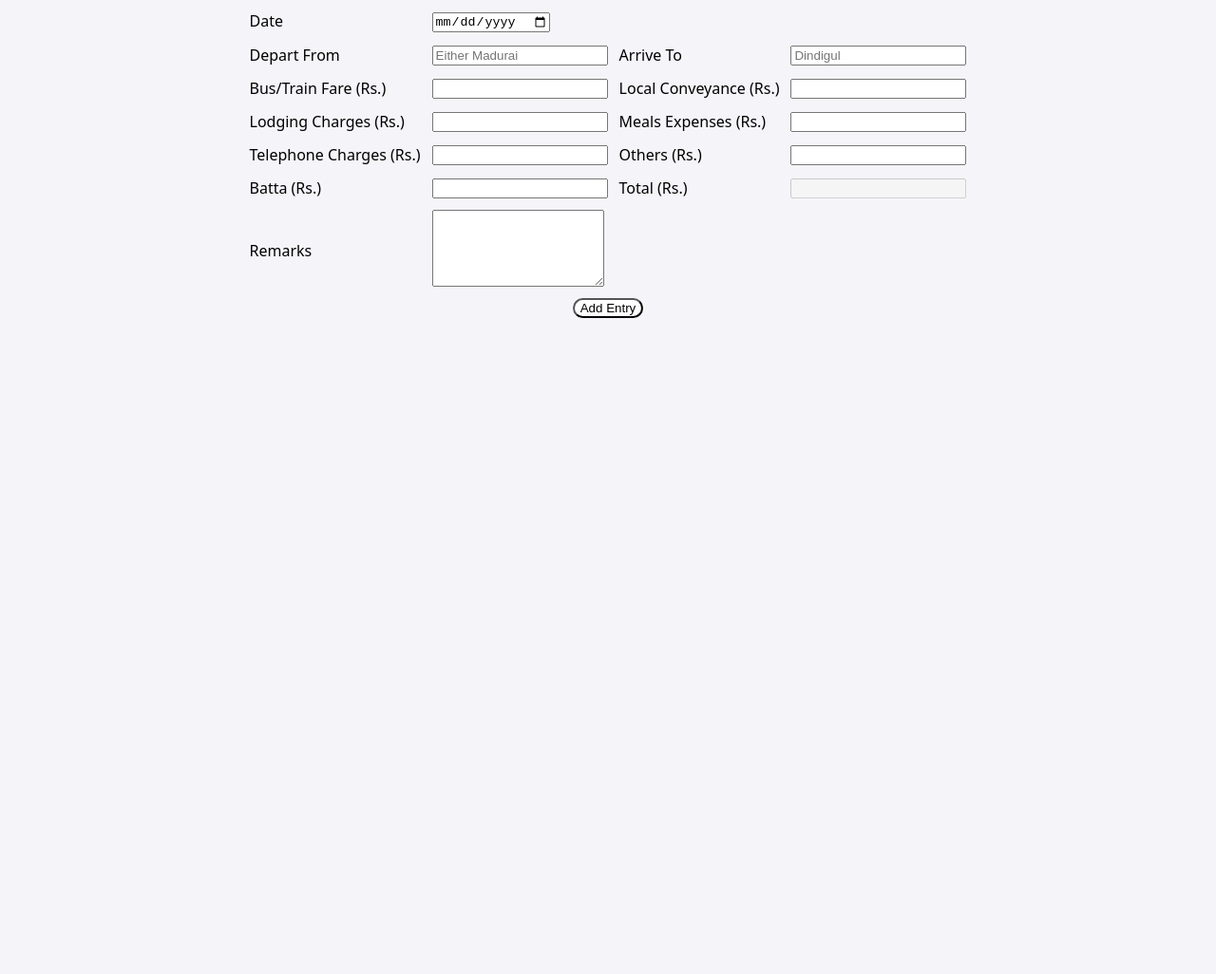
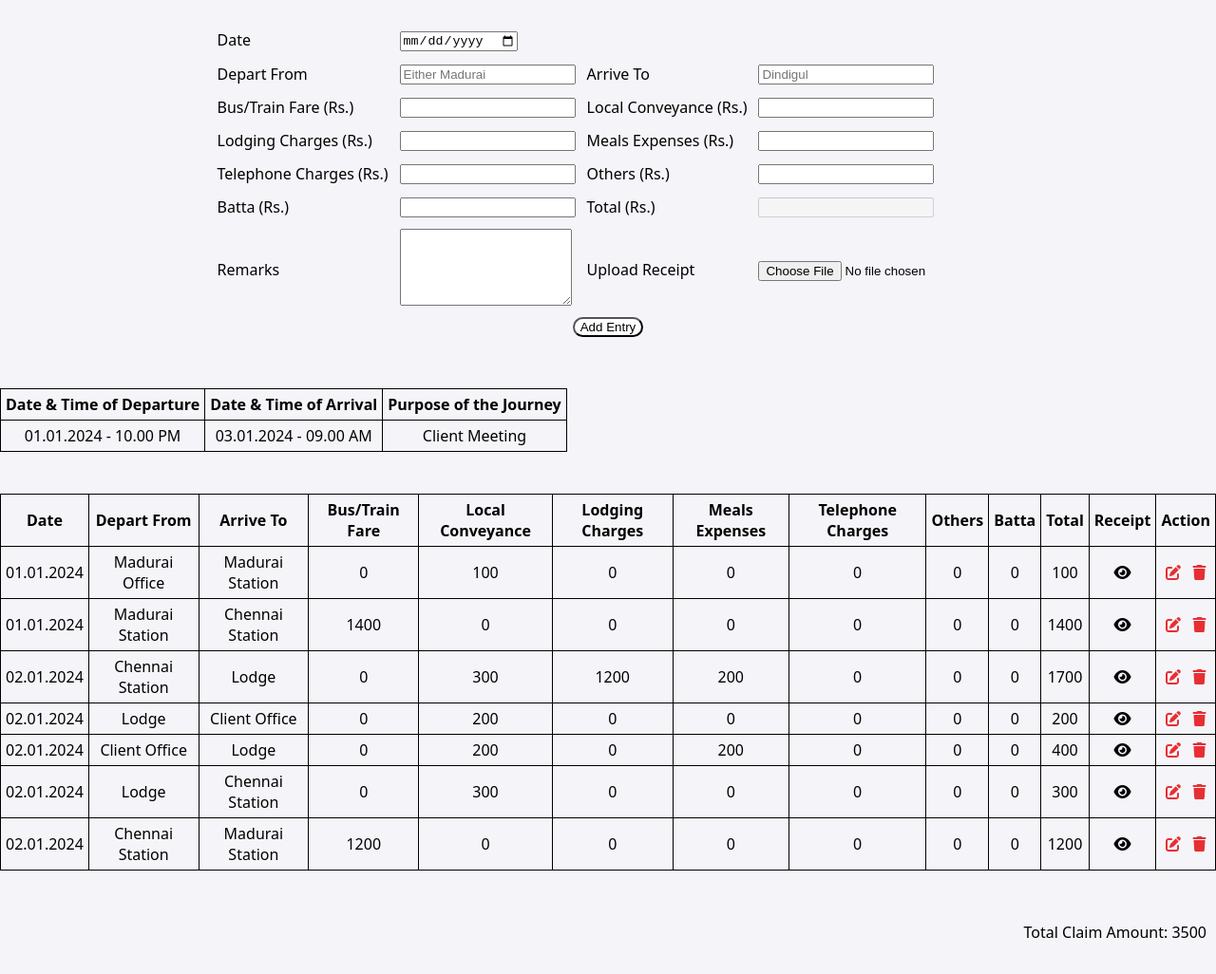
Before and after one commit to yuvarajat/Client-Project, a plain HTML site: page form.html in a window 1280 px wide. Shown: the part 386-1412 px from the top of the page at 95% size. Before the commit the page ends 800 px from the top, so only its background shows below. Drawn offline with Linux system fonts and the light colour scheme.

Commit message:
Form Update

```diff
--- a/form.html
+++ b/form.html
@@ -5,6 +5,10 @@
     <meta name="viewport" content="width=device-width, initial-scale=1.0">
     <title>Document</title>
     <link rel="stylesheet" href="styles.css">
+    <script
+      src="https://kit.fontawesome.com/3e726f6a51.js"
+      crossorigin="anonymous"
+    ></script>
 </head>
 <body>
     <form action="" class="form">
@@ -35,7 +39,9 @@
         <div>
             <b>Individual Entries Of This Claim</b>
         </div>
+    </form>
         <br>
+        <form action="" class="form">
             <table class="individual-entries">
                 <tr>
                     <td>Date</td>
@@ -74,10 +80,150 @@
                 <tr>
                     <td>Remarks</td>
                     <td><textarea name="" id="" cols="20" rows="5"></textarea></td>
+                    <td>Upload Receipt</td>
+                    <td><input type="file"></td>
                 </tr>
             </table>
-
         <button type="buttton">Add Entry</button>
     </form>
+    <br><br>
+    <table class="claim-preview">
+        <tr>
+            <th>Date & Time of Departure</th>
+            <th>Date & Time of Arrival</th>
+            <th>Purpose of the Journey</th>
+        </tr>
+        <tr>
+            <td>01.01.2024 - 10.00 PM</td>
+            <td>03.01.2024 - 09.00 AM</td>
+            <td>Client Meeting</td>
+        </tr>
+    </table>
+    <br><br>
+    <table class="claim-preview">
+        <tr>
+            <th>Date</th>
+            <th>Depart From</th>
+            <th>Arrive To</th>
+            <th>Bus/Train Fare</th>
+            <th>Local Conveyance</th>
+            <th>Lodging Charges</th>
+            <th>Meals Expenses</th>
+            <th>Telephone Charges</th>
+            <th>Others</th>
+            <th>Batta</th>
+            <th>Total</th>
+            <th>Receipt</th>
+            <th>Action</th>
+        </tr>
+        <tr>
+            <td>01.01.2024</td>
+            <td>Madurai Office</td>
+            <td>Madurai Station</td>
+            <td>0</td>
+            <td>100</td>
+            <td>0</td>
+            <td>0</td>
+            <td>0</td>
+            <td>0</td>
+            <td>0</td>
+            <td>100</td>
+            <td><i class="fa-solid fa-eye"></i></td>
+            <td><i class="fa-solid fa-pen-to-square" style="color: #e72f33;"></i> &nbsp; <i class="fa-solid fa-trash" style="color: #e72f33;"></i></td>
+        </tr>
+        <tr>
+            <td>01.01.2024</td>
+            <td>Madurai Station</td>
+            <td>Chennai Station</td>
+            <td>1400</td>
+            <td>0</td>
+            <td>0</td>
+            <td>0</td>
+            <td>0</td>
+            <td>0</td>
+            <td>0</td>
+            <td>1400</td>
+            <td><i class="fa-solid fa-eye"></i></td>
+            <td><i class="fa-solid fa-pen-to-square" style="color: #e72f33;"></i> &nbsp; <i class="fa-solid fa-trash" style="color: #e72f33;"></i></td>
+        </tr>
+        <tr>
+            <td>02.01.2024</td>
+            <td>Chennai Station</td>
+            <td>Lodge</td>
+            <td>0</td>
+            <td>300</td>
+            <td>1200</td>
+            <td>200</td>
+            <td>0</td>
+            <td>0</td>
+            <td>0</td>
+            <td>1700</td>
+            <td><i class="fa-solid fa-eye"></i></td>
+            <td><i class="fa-solid fa-pen-to-square" style="color: #e72f33;"></i> &nbsp; <i class="fa-solid fa-trash" style="color: #e72f33;"></i></td>
+        </tr>
+        <tr>
+            <td>02.01.2024</td>
+            <td>Lodge</td>
+            <td>Client Office</td>
+            <td>0</td>
+            <td>200</td>
+            <td>0</td>
+            <td>0</td>
+            <td>0</td>
+            <td>0</td>
+            <td>0</td>
+            <td>200</td>
+            <td><i class="fa-solid fa-eye"></i></td>
+            <td><i class="fa-solid fa-pen-to-square" style="color: #e72f33;"></i> &nbsp; <i class="fa-solid fa-trash" style="color: #e72f33;"></i></td>
+        </tr>
+        <tr>
+            <td>02.01.2024</td>
+            <td>Client Office</td>
+            <td>Lodge</td>
+            <td>0</td>
+            <td>200</td>
+            <td>0</td>
+            <td>200</td>
+            <td>0</td>
+            <td>0</td>
+            <td>0</td>
+            <td>400</td>
+            <td><i class="fa-solid fa-eye"></i></td>
+            <td><i class="fa-solid fa-pen-to-square" style="color: #e72f33;"></i> &nbsp; <i class="fa-solid fa-trash" style="color: #e72f33;"></i></td>
+        </tr>
+        <tr>
+            <td>02.01.2024</td>
+            <td>Lodge</td>
+            <td>Chennai Station</td>
+            <td>0</td>
+            <td>300</td>
+            <td>0</td>
+            <td>0</td>
+            <td>0</td>
+            <td>0</td>
+            <td>0</td>
+            <td>300</td>
+            <td><i class="fa-solid fa-eye"></i></td>
+            <td><i class="fa-solid fa-pen-to-square" style="color: #e72f33;"></i> &nbsp; <i class="fa-solid fa-trash" style="color: #e72f33;"></i></td>
+        </tr>
+        <tr>
+            <td>02.01.2024</td>
+            <td>Chennai Station</td>
+            <td>Madurai Station</td>
+            <td>1200</td>
+            <td>0</td>
+            <td>0</td>
+            <td>0</td>
+            <td>0</td>
+            <td>0</td>
+            <td>0</td>
+            <td>1200</td>
+            <td><i class="fa-solid fa-eye"></i></td>
+            <td><i class="fa-solid fa-pen-to-square" style="color: #e72f33;"></i> &nbsp; <i class="fa-solid fa-trash" style="color: #e72f33;"></i></td>
+        </tr>
+    </table>
+    <br><br>
+    <div class="ta-right pad10px">Total Claim Amount: 3500</div>
+    <br><br>
 </body>
 </html>
--- a/styles.css
+++ b/styles.css
@@ -178,7 +178,7 @@ footer {
   display: flex;
   flex-direction: column;
   justify-content: center;
-  align-items: center;
+  align-items: center;//
 }
 
 .individual-entries td, .over-all-claim td{
@@ -194,3 +194,22 @@ footer {
 .latest-transactions td {
   padding: 8px;
 }
+
+.claim-preview, .claim-preview th, .claim-preview td{
+  border: 1px solid;
+  border-collapse: collapse;
+  padding: 5px;
+  text-align: center;
+}
+
+.ta-center {
+  text-align: center;
+}
+
+.ta-right {
+  text-align: right;
+}
+
+.pad10px {
+  padding: 10px;
+}
```
Lines whose indentation alone changed are shown as unchanged.
